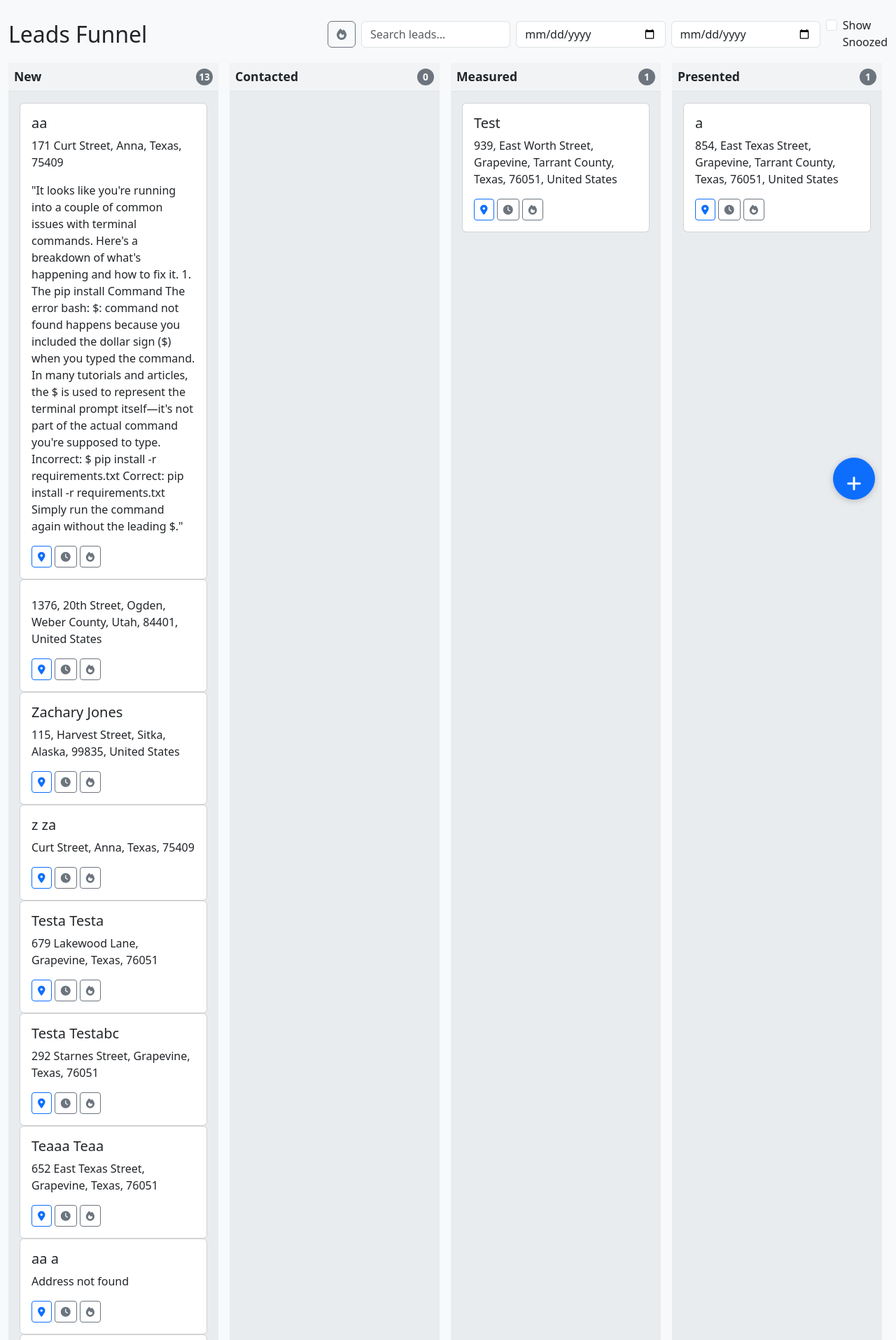
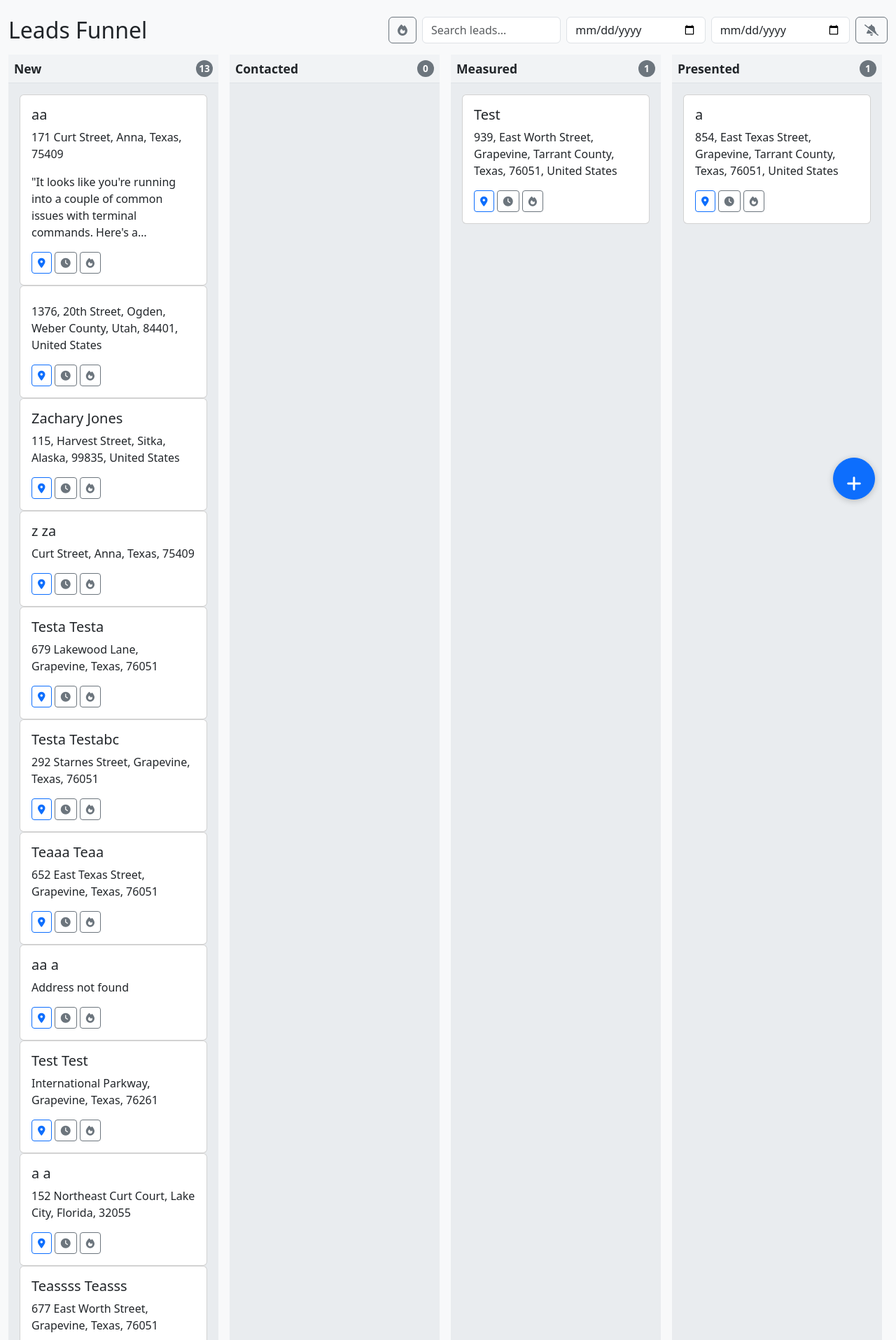
Before and after one commit to zjones90/Sales-App, a Flask app: page /leads in a window 1280 px wide. Shown: the part 56-1971 px from the top of the page at 70% size. Run offline with Flask 3, Linux system fonts and the light colour scheme.

Commit message:
feat: Implement multiple UI improvements to Kanban and lead pages
This commit addresses several UI/UX improvements:

1.  **Limit Lead Card Height:** The text in lead cards on the Kanban board is now truncated to 4 lines to prevent cards from becoming excessively tall.
2.  **Flame Toggle on Detail Page:** A "hot lead" toggle button, identical to the one on the Kanban page, has been added to the lead detail page for quick status updates.
3.  **Lead Source on Detail Page:** The lead source is now a visible and editable field on the lead detail page, ensuring all lead information is accessible.
4.  **Visible Count on Collapsed Columns:** The lead count badge now remains visible at the top of a column when it is collapsed in the Kanban view.
5.  **Icon for "Show Snoozed":** The "Show Snoozed" checkbox on the Kanban page has been replaced with a more intuitive toggle button with a snooze icon.

```diff
--- a/static/css/style.css
+++ b/static/css/style.css
@@ -137,6 +137,7 @@ body {
     margin-bottom: 0;
     border-bottom: none;
     border-radius: .25rem;
+    position: relative; /* Add relative positioning */
 }
 
 .kanban-column.collapsed .column-title {
@@ -145,7 +146,12 @@ body {
 }
 
 .kanban-column.collapsed .lead-count {
-    display: none;
+    display: inline-flex; /* Show the count */
+    position: absolute;
+    top: 10px; /* Position at the top */
+    left: 50%;
+    transform: translateX(-50%) rotate(180deg); /* Counter-rotate and center */
+    z-index: 1;
 }
 
 .kanban-column.collapsed .lead-card {
@@ -154,6 +160,15 @@ body {
 
 .lead-card {
     cursor: grab;
+}
+
+.lead-card .card-text {
+    overflow: hidden;
+    text-overflow: ellipsis;
+    display: -webkit-box;
+    -webkit-line-clamp: 4; /* Limit to 4 lines */
+    -webkit-box-orient: vertical;
+    white-space: normal; /* Override any white-space settings */
 }
 
 .lead-card.dragging {
--- a/static/js/leads.js
+++ b/static/js/leads.js
@@ -22,7 +22,7 @@ document.addEventListener('DOMContentLoaded', () => {
     const kanbanBoard = document.getElementById('kanban-board');
     const searchInput = document.getElementById('lead-search-input');
     const hotLeadsFilterBtn = document.getElementById('hot-leads-filter-btn');
-    const showSnoozedCheckbox = document.getElementById('show-snoozed-checkbox');
+    const showSnoozedBtn = document.getElementById('show-snoozed-btn');
     const startDateFilter = document.getElementById('start-date-filter');
     const endDateFilter = document.getElementById('end-date-filter');
     const addLeadFab = document.getElementById('add-lead-fab');
@@ -179,7 +179,7 @@ document.addEventListener('DOMContentLoaded', () => {
     const renderLeads = () => {
         const query = searchInput.value.toLowerCase();
         const showHotOnly = hotLeadsFilterBtn.classList.contains('active');
-        const showSnoozed = showSnoozedCheckbox.checked;
+        const showSnoozed = showSnoozedBtn.classList.contains('active');
         const startDate = startDateFilter.value;
         const endDate = endDateFilter.value;
         const now = new Date();
@@ -417,8 +417,11 @@ document.addEventListener('DOMContentLoaded', () => {
                 hotLeadsFilterBtn.classList.toggle('active');
                 renderLeads();
             });
+            showSnoozedBtn.addEventListener('click', () => {
+                showSnoozedBtn.classList.toggle('active');
+                renderLeads();
+            });
             searchInput.addEventListener('input', renderLeads);
-            showSnoozedCheckbox.addEventListener('change', renderLeads);
             startDateFilter.addEventListener('change', renderLeads);
             endDateFilter.addEventListener('change', renderLeads);
             addLeadFab.addEventListener('click', () => addModal.show());
--- a/templates/leads.html
+++ b/templates/leads.html
@@ -44,10 +44,9 @@
                 <input type="text" id="lead-search-input" class="form-control" placeholder="Search leads...">
                 <input type="date" id="start-date-filter" class="form-control">
                 <input type="date" id="end-date-filter" class="form-control">
-                <div class="form-check">
-                    <input class="form-check-input" type="checkbox" id="show-snoozed-checkbox">
-                    <label class="form-check-label" for="show-snoozed-checkbox">Show Snoozed</label>
-                </div>
+                <button id="show-snoozed-btn" class="btn btn-outline-secondary" title="Show/Hide Snoozed Leads">
+                    <i class="fas fa-bell-slash"></i>
+                </button>
             </div>
         </div>
         <div id="kanban-board" class="mt-3">
```
Also changed, not shown: static/js/lead_detail.js (+39 -0 lines), templates/lead_detail.html (+14 -0 lines).
